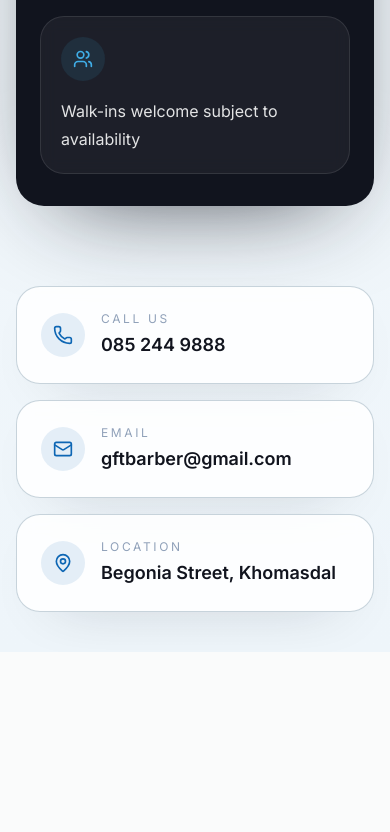
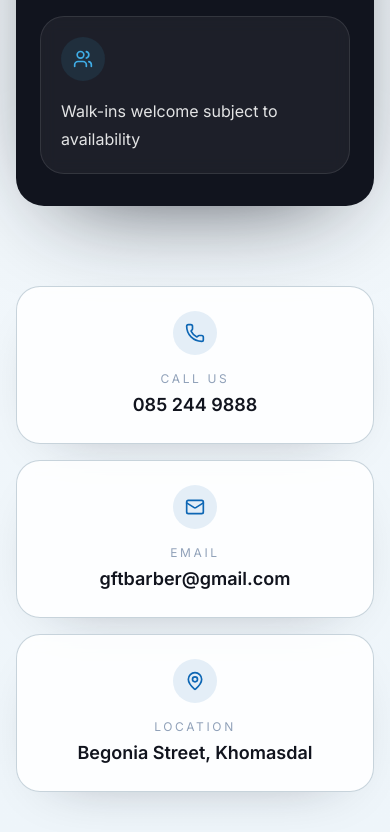
Before and after one commit to RichardSD98/gft-barber, a Next.js app: page / in a window 390 px wide. Shown: the part 4787-5619 px from the top of the page. Before the commit the page ends 5439 px from the top, so only its background shows below. Built offline with nearby package versions, Linux system fonts and the light colour scheme.

Commit message:
Refactor card content layout for improved responsiveness and alignment

```diff
--- a/app/page.tsx
+++ b/app/page.tsx
@@ -342,7 +342,7 @@ export default function HomePage() {
       <section className="px-4 py-10 md:px-8 md:py-14">
         <div className="mx-auto grid w-full max-w-7xl gap-4 md:grid-cols-3">
           <Card className="bg-white/85 backdrop-blur-sm">
-            <CardContent className="flex items-center gap-4 pt-6">
+            <CardContent className="flex flex-col items-center gap-4 pt-6 text-center sm:flex-row sm:justify-start sm:text-left">
               <div className="rounded-2xl bg-brand-blue/10 p-3 text-brand-blue">
                 <Phone className="h-5 w-5" />
               </div>
@@ -356,7 +356,7 @@ export default function HomePage() {
           </Card>
 
           <Card className="bg-white/85 backdrop-blur-sm">
-            <CardContent className="flex items-center gap-4 pt-6">
+            <CardContent className="flex flex-col items-center gap-4 pt-6 text-center sm:flex-row sm:justify-start sm:text-left">
               <div className="rounded-2xl bg-brand-blue/10 p-3 text-brand-blue">
                 <Mail className="h-5 w-5" />
               </div>
@@ -370,7 +370,7 @@ export default function HomePage() {
           </Card>
 
           <Card className="bg-white/85 backdrop-blur-sm">
-            <CardContent className="flex items-center gap-4 pt-6">
+            <CardContent className="flex flex-col items-center gap-4 pt-6 text-center sm:flex-row sm:justify-start sm:text-left">
               <div className="rounded-2xl bg-brand-blue/10 p-3 text-brand-blue">
                 <MapPin className="h-5 w-5" />
               </div>
@@ -378,7 +378,7 @@ export default function HomePage() {
                 href="https://www.google.com/maps/search/Begonia+Street+Khomasdal+Windhoek"
                 target="_blank"
                 rel="noopener noreferrer"
-                className="transition-opacity hover:opacity-85"
+                className="text-center transition-opacity hover:opacity-85 sm:text-left"
               >
                 <p className="text-xs uppercase tracking-[0.22em] text-slate-400">Location</p>
                 <p className="mt-1 text-lg font-semibold text-brand-navy hover:text-brand-blue">Begonia Street, Khomasdal</p>
```
